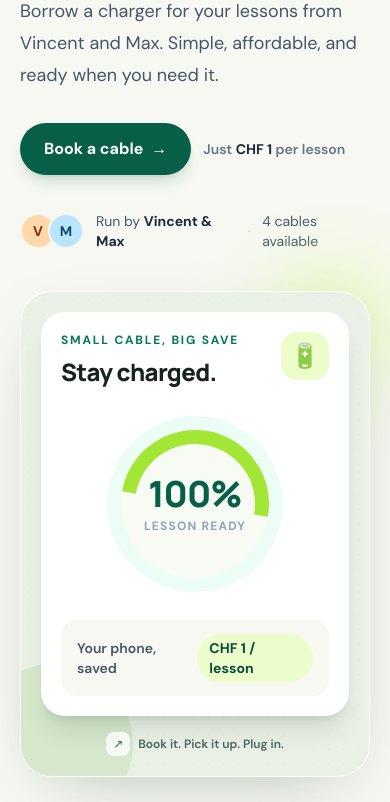
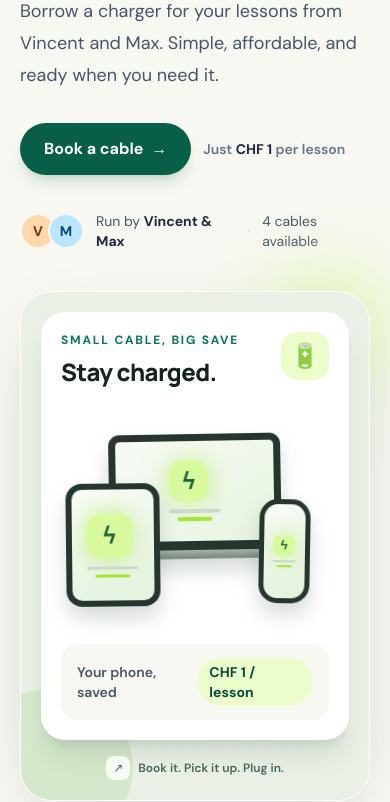
Before and after one commit to quawquaw000-svg/chargeup, a plain HTML site: page index.html in a window 390 px wide. Shown: the part 335-1137 px from the top of the page. Drawn offline with nearby package versions, Linux system fonts and the light colour scheme.

Commit message:
Add animated device illustration
Add responsive floating laptop, tablet, and phone artwork to the homepage hero with reduced-motion support.

Co-authored-by: Copilot <223556219+Copilot@users.noreply.github.com>

```diff
--- a/index.html
+++ b/index.html
@@ -19,7 +19,29 @@
     .grain { background-image: radial-gradient(#dce5d8 .65px, transparent .65px); background-size: 15px 15px; }
     .focus-ring:focus-visible { outline: 3px solid #a3e635; outline-offset: 3px; }
     dialog::backdrop { background: rgb(15 23 19 / 55%); backdrop-filter: blur(3px); }
-    @media (prefers-reduced-motion: reduce) { *, *::before, *::after { scroll-behavior: auto !important; transition-duration: .01ms !important; } }
+    .device-showcase { position: relative; width: 100%; max-width: 20rem; height: 12.5rem; margin-inline: auto; perspective: 700px; }
+    .device { position: absolute; transform-style: preserve-3d; filter: drop-shadow(0 12px 10px rgb(15 55 33 / 17%)); }
+    .device-laptop { z-index: 1; top: 1.15rem; left: 18%; width: 64%; animation: device-float 5s ease-in-out infinite; }
+    .laptop-screen { aspect-ratio: 1.48; overflow: hidden; border: 0.45rem solid #26352e; border-bottom-width: 0.6rem; border-radius: 0.7rem 0.7rem 0.35rem 0.35rem; background: linear-gradient(145deg, #f8fbf6, #e6f4df); }
+    .laptop-base { width: 112%; height: 0.55rem; margin-left: -6%; border-radius: 0 0 0.65rem 0.65rem; background: linear-gradient(#a7b3a9, #75847a); clip-path: polygon(5% 0, 95% 0, 100% 80%, 97% 100%, 3% 100%, 0 80%); }
+    .device-tablet { z-index: 2; bottom: 0.45rem; left: 2%; width: 35%; animation: device-float 5.6s ease-in-out -1.4s infinite; }
+    .tablet-screen { aspect-ratio: 0.76; display: grid; place-items: center; overflow: hidden; border: 0.42rem solid #26352e; border-radius: 1rem; background: linear-gradient(155deg, #f8fbf6 5%, #e5f3df 90%); }
+    .device-phone { z-index: 3; right: 7%; bottom: 0.25rem; width: 19%; animation: device-float 4.8s ease-in-out -2.2s infinite; }
+    .phone-screen { aspect-ratio: 0.49; display: grid; place-items: center; overflow: hidden; border: 0.35rem solid #26352e; border-radius: 1.15rem; background: linear-gradient(155deg, #f8fbf6 5%, #e5f3df 90%); }
+    .device-charge { display: grid; width: 2.5rem; height: 2.5rem; place-items: center; border-radius: 0.85rem; background: #d9f99d; color: #166534; font-size: 1.45rem; font-weight: 900; box-shadow: 0 0 1.5rem rgb(163 230 53 / 55%); }
+    .tablet-screen .device-charge { width: 2.8rem; height: 2.8rem; }
+    .screen-lines { display: grid; gap: 0.3rem; margin-top: 0.5rem; }
+    .screen-lines span { display: block; width: 3.2rem; height: 0.2rem; border-radius: 1rem; background: #cbd9ca; }
+    .screen-lines span:last-child { width: 2.2rem; margin-inline: auto; background: #a3e635; }
+    .device-phone .device-charge { width: 1.35rem; height: 1.35rem; border-radius: 0.45rem; font-size: 0.85rem; }
+    .device-phone .screen-lines { gap: 0.2rem; margin-top: 0.25rem; }
+    .device-phone .screen-lines span { width: 1.4rem; height: 0.12rem; }
+    .device-phone .screen-lines span:last-child { width: 0.9rem; }
+    @keyframes device-float { 0%, 100% { transform: translateY(0) rotate(-1deg); } 50% { transform: translateY(-0.55rem) rotate(1deg); } }
+    @media (prefers-reduced-motion: reduce) {
+      *, *::before, *::after { scroll-behavior: auto !important; transition-duration: .01ms !important; }
+      .device { animation: none; }
+    }
   </style>
 </head>
 <body>
@@ -66,9 +88,19 @@
                 <span class="grid h-12 w-12 place-items-center rounded-2xl bg-lime-100 text-2xl" aria-hidden="true">🔋</span>
               </div>
               <div class="my-7 flex items-center justify-center">
-                <div class="relative grid h-44 w-44 place-items-center rounded-full border-[14px] border-emerald-50 bg-[#f7fbf4]">
-                  <div class="absolute inset-0 rotate-[-35deg] rounded-full border-[14px] border-transparent border-r-lime-400 border-t-lime-400"></div>
-                  <div class="text-center"><span class="display-font block text-4xl font-extrabold tracking-tight text-emerald-800">100%</span><span class="mt-1 block text-xs font-bold uppercase tracking-widest text-slate-400">lesson ready</span></div>
+                <div class="device-showcase" role="img" aria-label="Laptop, tablet, and phone gently floating, each showing a charging symbol">
+                  <div class="device device-laptop" aria-hidden="true">
+                    <div class="laptop-screen grid place-items-center">
+                      <div><span class="device-charge">ϟ</span><div class="screen-lines"><span></span><span></span></div></div>
+                    </div>
+                    <div class="laptop-base"></div>
+                  </div>
+                  <div class="device device-tablet" aria-hidden="true">
+                    <div class="tablet-screen"><div><span class="device-charge">ϟ</span><div class="screen-lines"><span></span><span></span></div></div></div>
+                  </div>
+                  <div class="device device-phone" aria-hidden="true">
+                    <div class="phone-screen"><div><span class="device-charge">ϟ</span><div class="screen-lines"><span></span><span></span></div></div></div>
+                  </div>
                 </div>
               </div>
               <div class="flex items-center justify-between rounded-2xl bg-[#f7f8f2] px-4 py-3.5"><span class="text-sm font-semibold text-slate-600">Your phone, saved</span><span class="rounded-full bg-lime-100 px-3 py-1 text-sm font-extrabold text-emerald-900">CHF 1 / lesson</span></div>
```
